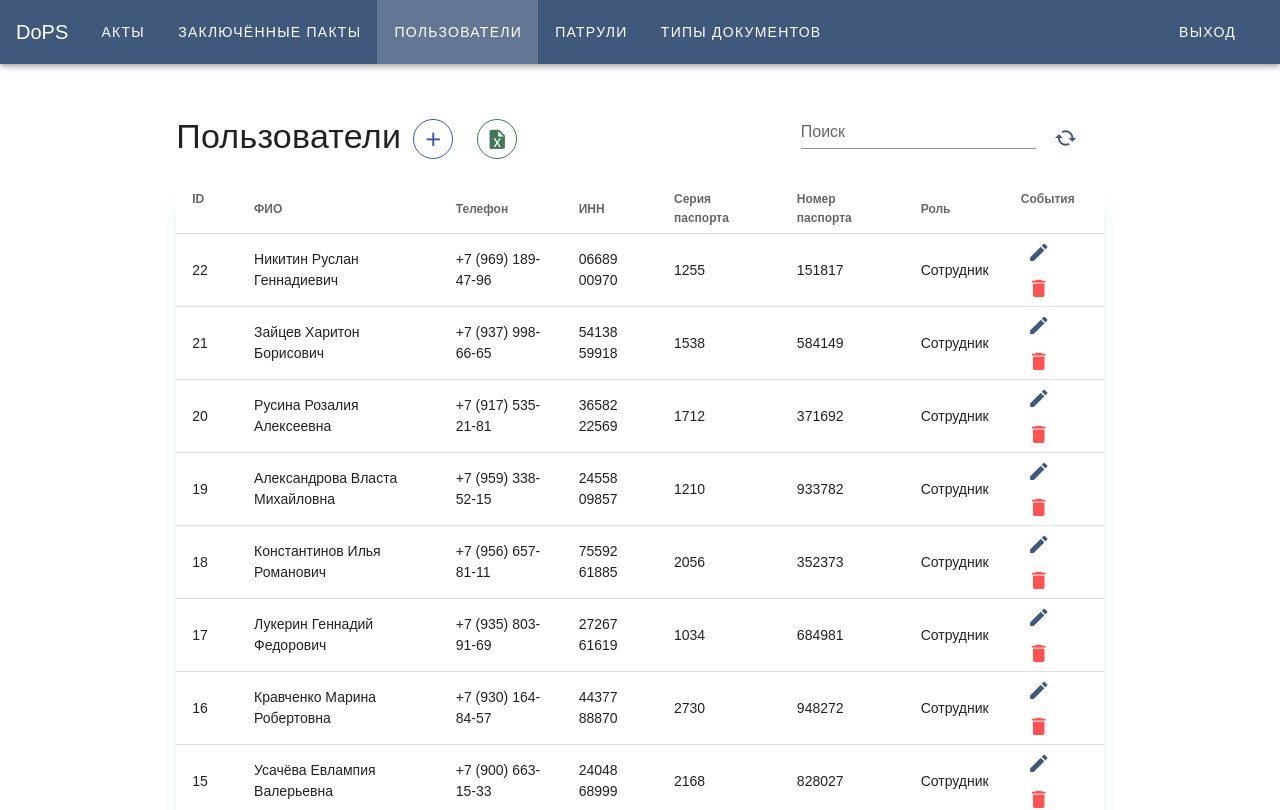
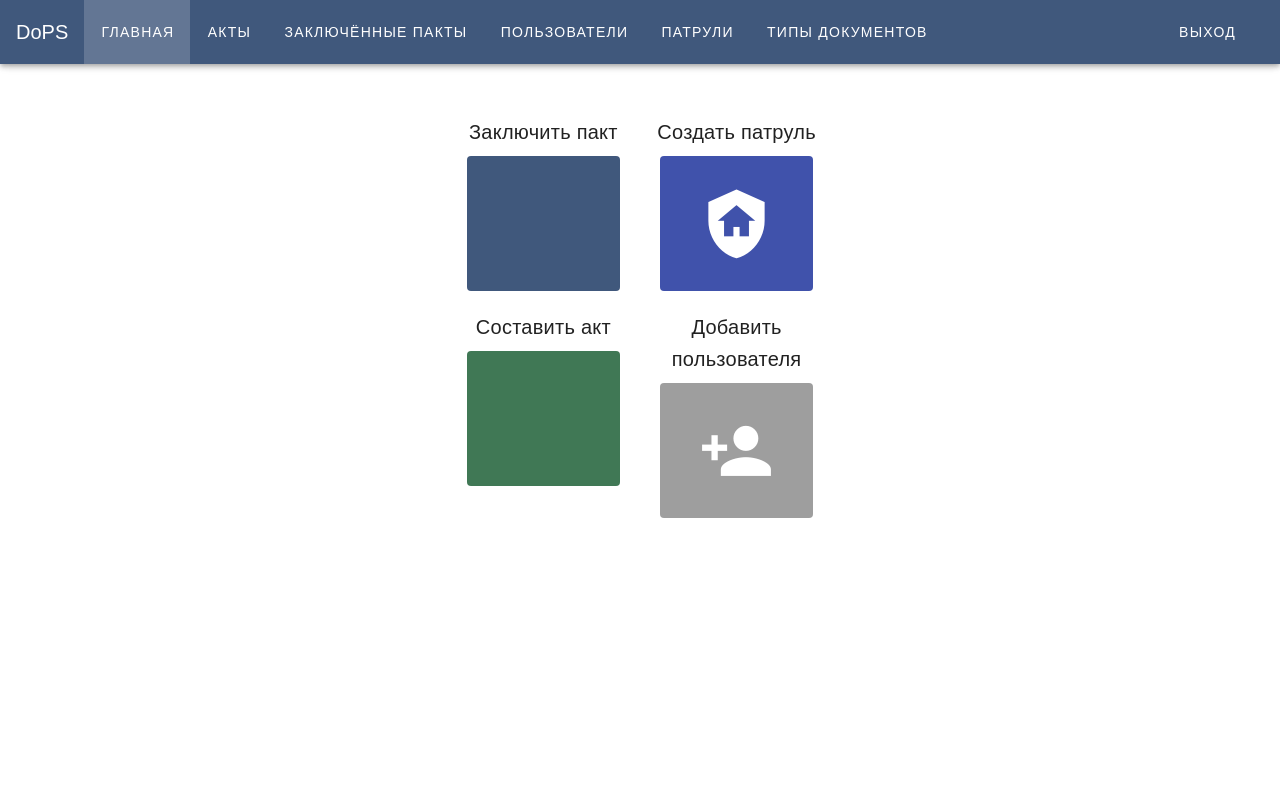
Before and after one commit to KamiMeow/dops-vue, a Vue app: page / in a window 1280 px wide. Before the commit this address led to /users. Shown: the top 810 px of the page. Built offline with nearby package versions, Linux system fonts and the light colour scheme; data requests are answered from the project's data file.

Commit message:
Добавил главную страницу

```diff
--- /dev/null
+++ b/db.json
@@ -0,0 +1,19 @@
+{
+  "posts": [
+    {
+      "id": 1,
+      "title": "json-server",
+      "author": "typicode"
+    }
+  ],
+  "comments": [
+    {
+      "id": 1,
+      "body": "some comment",
+      "postId": 1
+    }
+  ],
+  "profile": {
+    "name": "typicode"
+  }
+}
--- a/src/Layout/toolbar.vue
+++ b/src/Layout/toolbar.vue
@@ -23,6 +23,7 @@
 
 <script>
 const menu = [
+  { title: 'Главная', to: '/' },
   { title: 'Акты', to: '/acts' },
   { title: 'Заключённые пакты', to: '/pacts' },
   { title: 'Пользователи', to: '/users' },
--- a/src/router/index.js
+++ b/src/router/index.js
@@ -8,6 +8,8 @@ import types from './routes/types';
 import users from './routes/users';
 import pacts from './routes/pacts';
 import acts from './routes/acts';
+
+import Dashboard from '@/views/Dashboard';
 
 Vue.use(Router);
 
@@ -22,6 +24,11 @@ const router = new Router({
       },
       component: () => import('@/views/LoginPage'),
     },
+    {
+      name: 'main',
+      path: '/',
+      component: Dashboard,
+    },
 
     ...patrouls,
     ...types,
@@ -31,7 +38,7 @@ const router = new Router({
 
     {
       path: '/*',
-      redirect: '/users',
+      redirect: '/',
     },
   ],
 });
--- /dev/null
+++ b/src/views/Dashboard/index.vue
@@ -0,0 +1,49 @@
+<template>
+  <v-layout justify-center>
+    <v-flex xs5>
+      <v-layout wrap>
+        <v-flex
+          v-for="item in items"
+          :key="item.to"
+          class="text-center"
+          xs6
+          @click="openLink(item.to)"
+        >
+          <div class="title">{{ item.title }}</div>
+          <v-card
+            :color="item.color"
+            class="elevation-0 py-4 px-2 ma-5 mt-2 cursor--pointer"
+            v-ripple
+          >
+            <v-responsive :aspect-ratio="4/3">
+              <v-layout fill-height justify-center align-center>
+                <v-icon class="white--text" style="font-size: 75px !important">{{ item.icon }}</v-icon>
+              </v-layout>
+            </v-responsive>
+          </v-card>
+        </v-flex>
+      </v-layout>
+    </v-flex>
+  </v-layout>
+</template>
+
+<script>
+const items = [
+  { title: 'Заключить пакт', icon: 'mdi-file-document-box-multiple', to: 'pact/new', color: 'primary' },
+  { title: 'Создать патруль', icon: 'mdi-shield-home', to: 'patroule/new', color: 'accent' },
+  { title: 'Составить акт', icon: 'mdi-file-document-box-plus', to: 'act/new', color: 'secondary' },
+  { title: 'Добавить пользователя', icon: 'mdi-account-plus', to: 'user/new', color: 'grey' },
+];
+
+export default {
+  name: 'Dashboard',
+  data: () => ({
+    items,
+  }),
+  methods: {
+    openLink(path) {
+      this.$router.push({ path });
+    },
+  }
+};
+</script>
```
